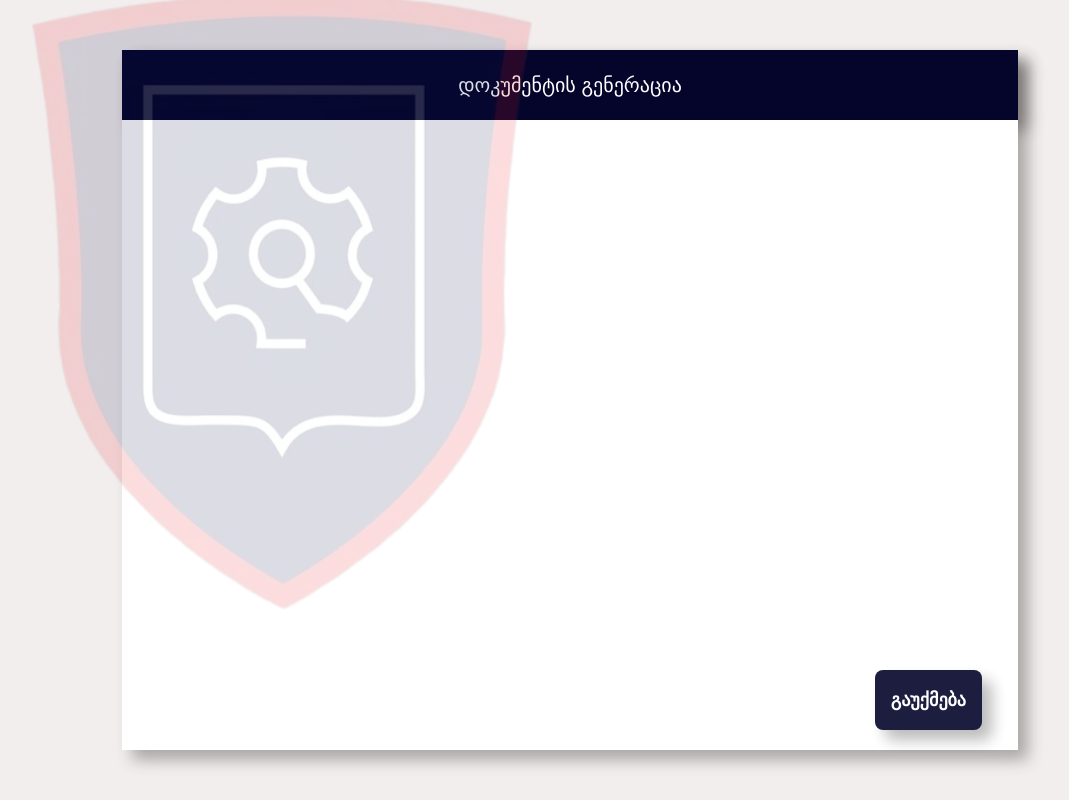
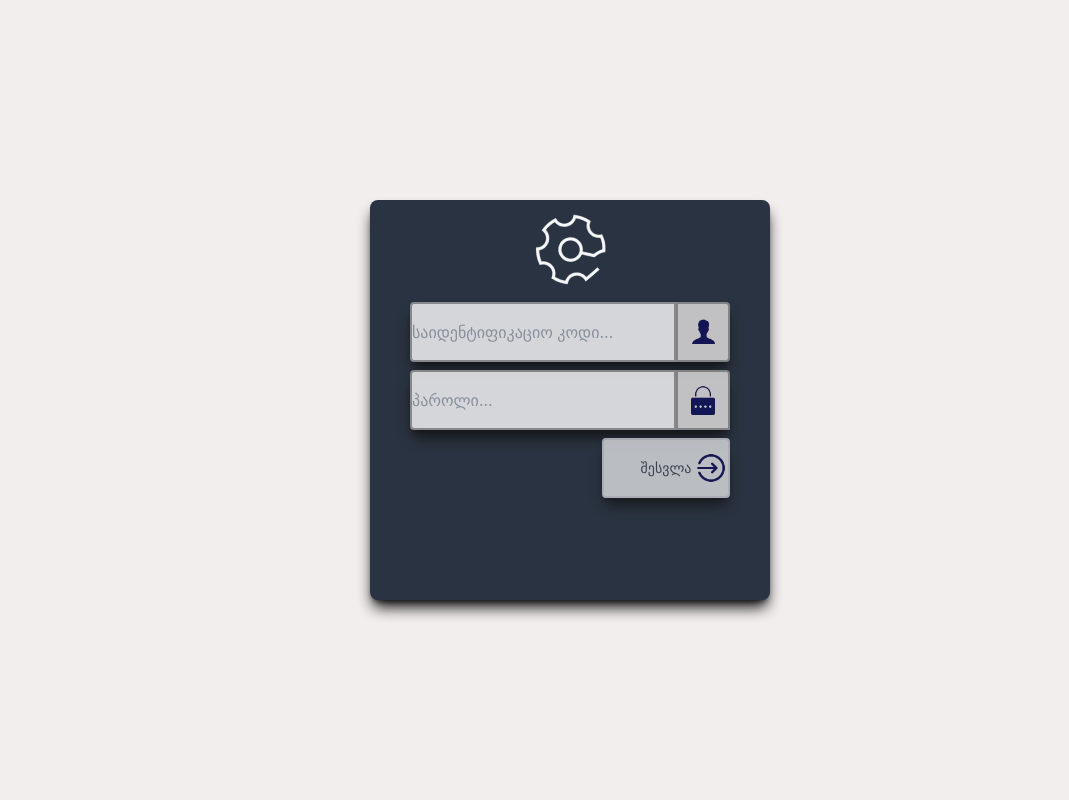
Before and after one commit to DarkSidedMangoose/Tofura--Project--Front, a React (Create React App) app: page / in a window 1280 px wide. Shown: the whole page, without its empty margins (70-1139 px from the left). Built offline with nearby package versions, Linux system fonts and the light colour scheme.

Commit message:
fix program

```diff
--- a/src/App.tsx
+++ b/src/App.tsx
@@ -15,7 +15,7 @@ const App: React.FC = () => {
           future={{ v7_startTransition: true, v7_relativeSplatPath: true }}
         >
           <Routes>
-            <Route path="/" element={<Generate />} />
+            <Route path="/" element={<Login />} />
             <Route path="/main" element={<Main />} />
           </Routes>
         </BrowserRouter>
```
